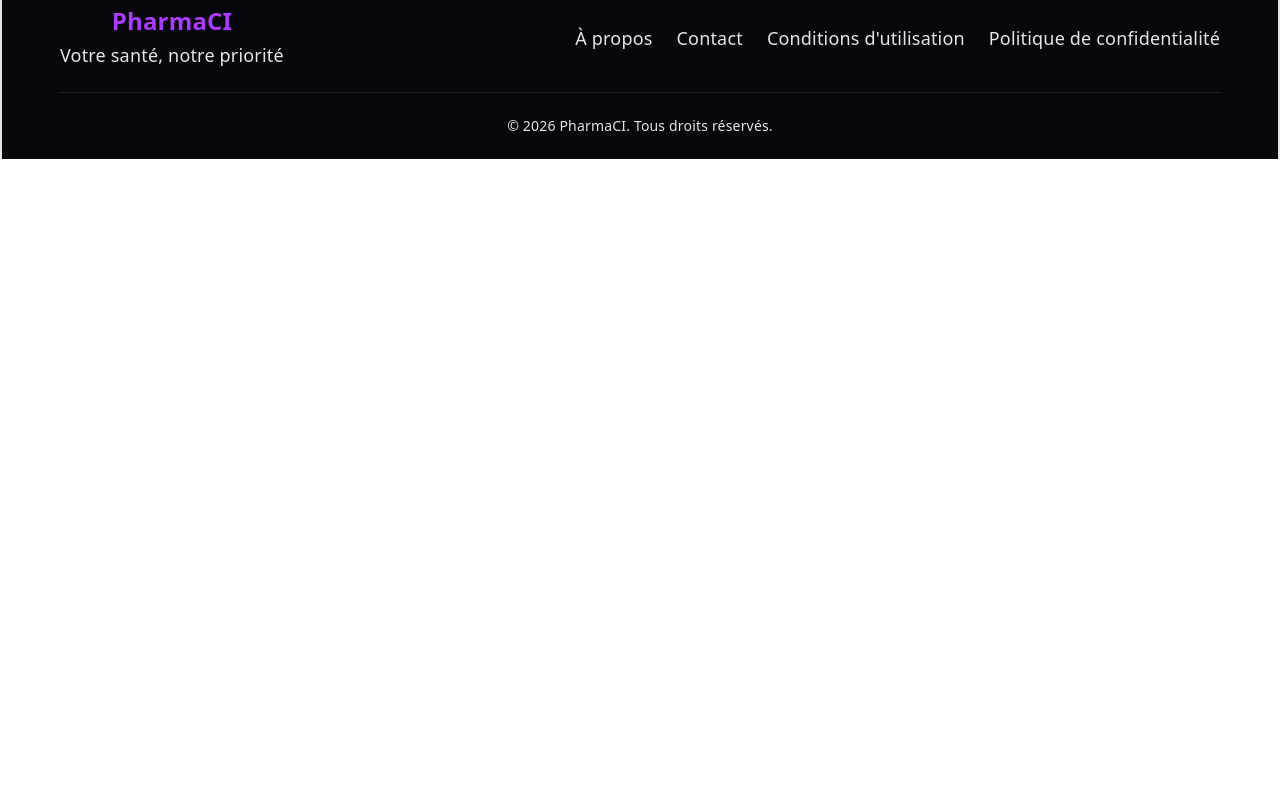
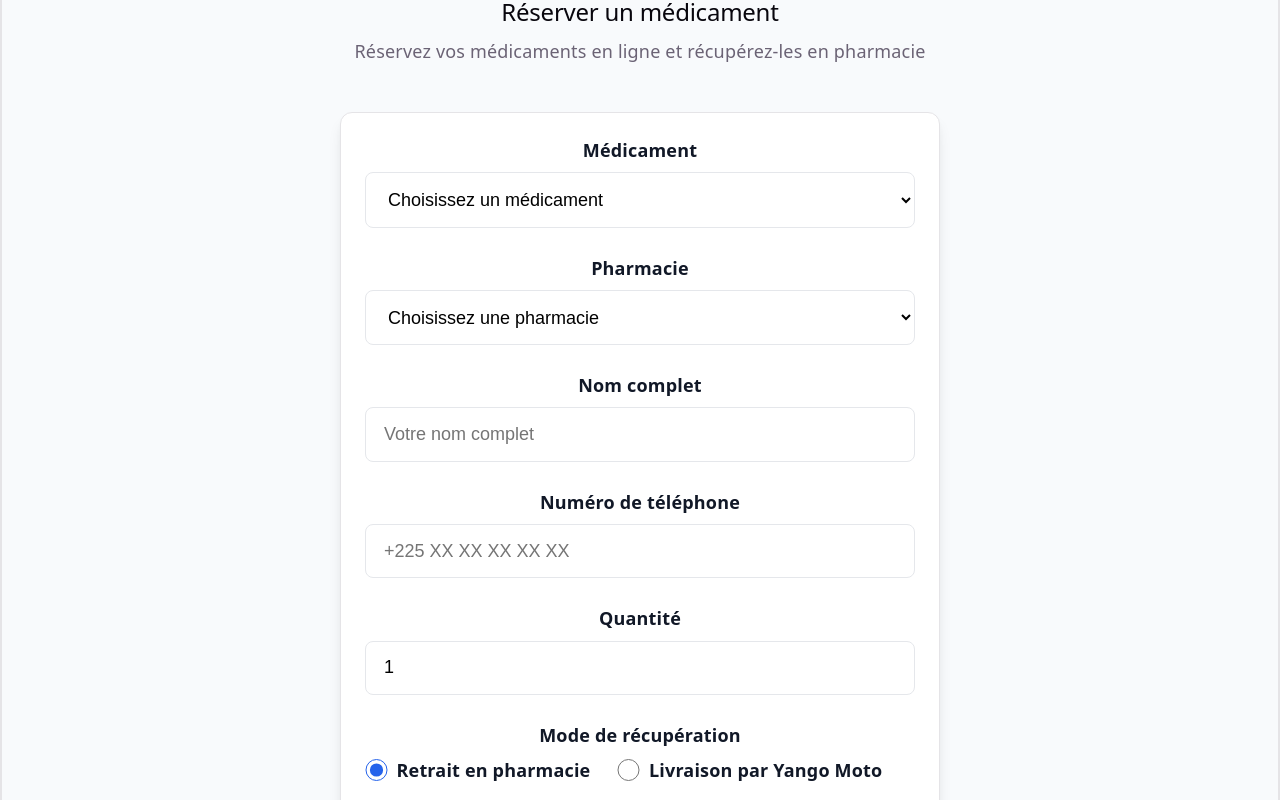
Before and after one commit to kouadio5486/PHARMACIE-, a Vue app in the folder frontend/: page / in a window 1280 px wide. Shown: the part 2940-3740 px from the top of the page. Before the commit the page ends 3099 px from the top, so only its background shows below. Built offline with nearby package versions, Linux system fonts and the light colour scheme.

Commit message:
page d'accueil reservation propre

```diff
--- a/frontend/src/Views/HomeView.vue
+++ b/frontend/src/Views/HomeView.vue
@@ -1,4 +1,5 @@
 <script setup lang="ts">
+import { onMounted } from 'vue'
 import BaseButton from '../components/BaseButton.vue'
 import BaseCard from '../components/BaseCard.vue'
 import heroImage from '../assets/phar.jpg'
@@ -8,6 +9,20 @@ import metformineImage from '../assets/image/metformine.png'
 import phar1Image from '../assets/image/pha1.webp'
 import phar2Image from '../assets/image/phar2.jpg'
 import phar3Image from '../assets/image/phar3.avif'
+
+// Toggle delivery address based on selected mode
+onMounted(() => {
+  const modeInputs = document.querySelectorAll('input[name="mode"]')
+  const deliveryGroup = document.getElementById('deliveryAddressGroup')
+
+  modeInputs.forEach((input) => {
+    input.addEventListener('change', () => {
+      if (deliveryGroup) {
+        deliveryGroup.style.display = (input as HTMLInputElement).value === 'delivery' ? 'block' : 'none'
+      }
+    })
+  })
+})
 
 const features = [
   {
@@ -264,6 +279,89 @@ const features = [
           <p class="section-subtitle">
             Réservez votre rendez-vous en ligne
           </p>
+        </div>
+      </div>
+    </section>
+
+    <!-- Réservation Section -->
+    <section id="reservation" class="reservation-section">
+      <div class="container">
+        <div class="section-header">
+          <h2 class="section-title">Réserver un médicament</h2>
+          <p class="section-subtitle">
+            Réservez vos médicaments en ligne et récupérez-les en pharmacie
+          </p>
+        </div>
+
+        <div class="reservation-form-container">
+          <BaseCard class="reservation-card">
+            <form class="reservation-form">
+              <div class="form-group">
+                <label for="medicament">Médicament</label>
+                <select id="medicament" class="form-input">
+                  <option value="">Choisissez un médicament</option>
+                  <option value="paracetamol">Paracétamol 500mg</option>
+                  <option value="amoxicilline">Amoxicilline 500mg</option>
+                  <option value="metformine">Metformine 850mg</option>
+                </select>
+              </div>
+
+              <div class="form-group">
+                <label for="pharmacie">Pharmacie</label>
+                <select id="pharmacie" class="form-input">
+                  <option value="">Choisissez une pharmacie</option>
+                  <option value="gare">Pharmacie de la Gare</option>
+                  <option value="leclerc">Pharmacie Leclerc</option>
+                  <option value="riviera">Pharmacie de Riviera</option>
+                </select>
+              </div>
+
+              <div class="form-group">
+                <label for="nom">Nom complet</label>
+                <input type="text" id="nom" class="form-input" placeholder="Votre nom complet" />
+              </div>
+
+              <div class="form-group">
+                <label for="phone">Numéro de téléphone</label>
+                <input type="tel" id="phone" class="form-input" placeholder="+225 XX XX XX XX XX" />
+              </div>
+
+              <div class="form-group">
+                <label for="quantity">Quantité</label>
+                <input type="number" id="quantity" class="form-input" min="1" value="1" />
+              </div>
+
+              <div class="form-group">
+                <label>Mode de récupération</label>
+                <div class="radio-group">
+                  <label class="radio-option">
+                    <input type="radio" name="mode" value="pickup" checked />
+                    <span>Retrait en pharmacie</span>
+                  </label>
+                  <label class="radio-option">
+                    <input type="radio" name="mode" value="delivery" />
+                    <span>Livraison par Yango Moto</span>
+                  </label>
+                </div>
+              </div>
+
+              <div class="form-group delivery-address" id="deliveryAddressGroup" style="display: none;">
+                <label for="address">Adresse de livraison</label>
+                <textarea id="address" class="form-input" rows="3" placeholder="Votre adresse complète"></textarea>
+              </div>
+
+              <div class="form-group">
+                <label for="date">Date souhaitée</label>
+                <input type="date" id="date" class="form-input" />
+              </div>
+
+              <div class="form-actions">
+                <BaseButton type="submit" size="large" class="submit-btn">
+                  Confirmer la réservation
+                </BaseButton>
+              </div>
+            </form>
+          </BaseCard>
         </div>
       </div>
     </section>
@@ -606,6 +704,86 @@ const features = [
   font-size: 1rem;
 }
 
+/* Réservation Section */
+.reservation-section {
+  padding: 30px 0 80px;
+  background: #f8fafc;
+}
+
+.reservation-form-container {
+  max-width: 600px;
+  margin: 0 auto;
+}
+
+.reservation-card :deep(.base-card) {
+  padding: 2rem;
+}
+
+.reservation-form {
+  display: flex;
+  flex-direction: column;
+  gap: 1.5rem;
+}
+
+.form-group {
+  display: flex;
+  flex-direction: column;
+  gap: 0.5rem;
+}
+
+.form-group label {
+  font-size: 1rem;
+  font-weight: 600;
+  color: #111827;
+}
+
+.form-input {
+  padding: 0.875rem 1rem;
+  border: 1px solid #e5e7eb;
+  border-radius: 8px;
+  font-size: 1rem;
+  transition: border-color 0.2s ease, box-shadow 0.2s ease;
+  background: white;
+}
+
+.form-input:focus {
+  outline: none;
+  border-color: #2563eb;
+  box-shadow: 0 0 0 3px rgba(37, 99, 235, 0.1);
+}
+
+.radio-group {
+  display: flex;
+  gap: 1.5rem;
+  flex-wrap: wrap;
+}
+
+.radio-option {
+  display: flex;
+  align-items: center;
+  gap: 0.5rem;
+  cursor: pointer;
+}
+
+.radio-option input[type="radio"] {
+  width: 1.25rem;
+  height: 1.25rem;
+  accent-color: #2563eb;
+}
+
+.radio-option span {
+  font-size: 1rem;
+  color: #111827;
+}
+
+.form-actions {
+  margin-top: 0.5rem;
+}
+
+.submit-btn {
+  width: 100%;
+}
+
 /* Footer */
 .footer {
   margin-top: auto;
```
